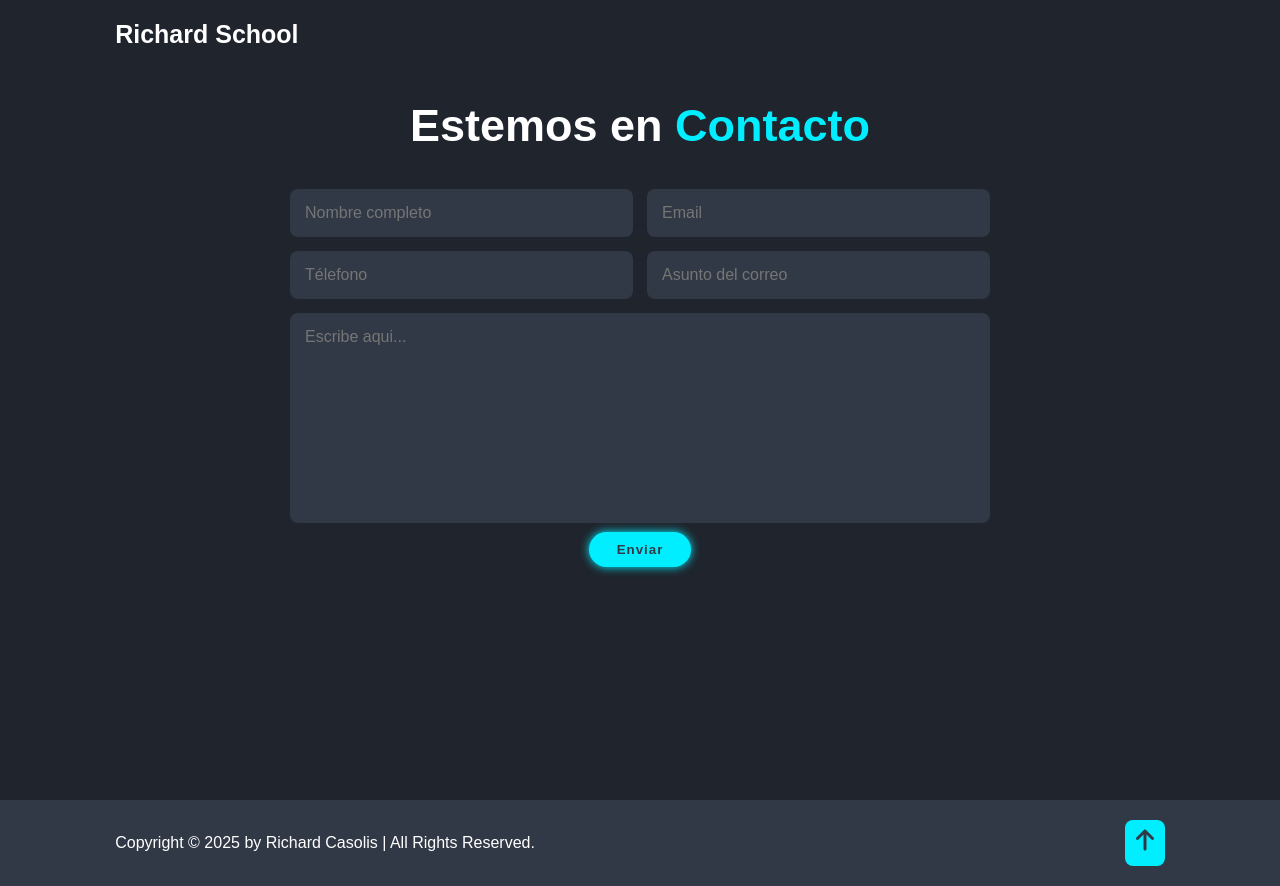
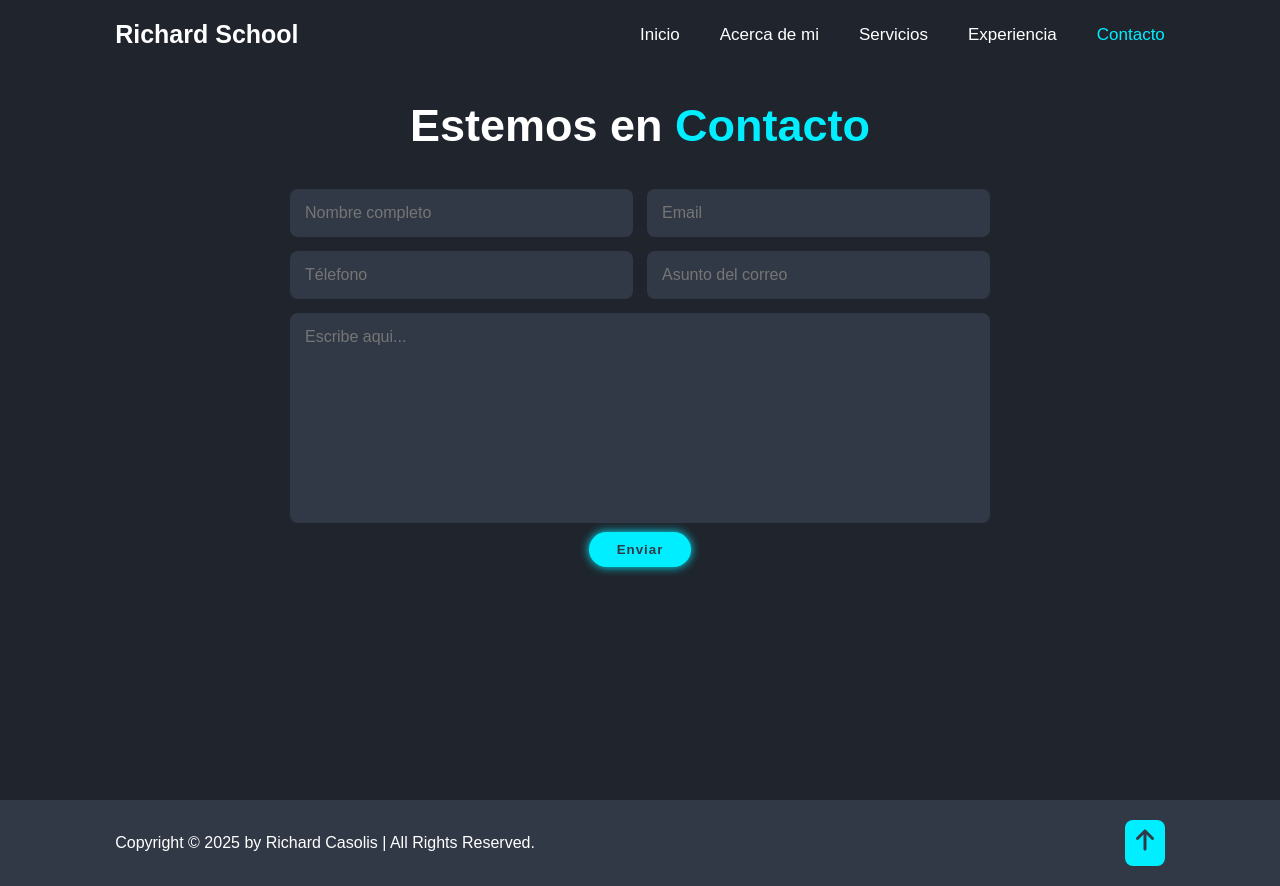
Before and after one commit to AdrianMiranda137/richard_school, a React (Vite) app: page /contact in a window 1280 px wide. Built offline with nearby package versions, Linux system fonts and the light colour scheme.

Commit message:
Fix responsive navbar

```diff
--- a/src/components/common/Navbar/Navbar.jsx
+++ b/src/components/common/Navbar/Navbar.jsx
@@ -1,4 +1,4 @@
-import React, { useState } from "react";
+import React, { useState, useEffect } from "react";
 import './Navbar.css'
 import { NavLink } from "react-router-dom";
 import { FaBars } from "react-icons/fa6";
@@ -33,11 +33,19 @@ const navBarOptions = [
 ]
 
 const Navbar = () => {
-    const [showMenu, setShowMenu] = useState(false);
+    const [showMenu, setShowMenu] = useState(true);
 
     const handleShowMenu = () => {
-        setShowMenu(!showMenu)
+        if (window.innerWidth < 768) {
+            setShowMenu(!showMenu)
+        }
     }
+
+    useEffect(() => {
+        if (window.innerWidth < 768) {
+            setShowMenu(false)
+        }
+    }, []);
 
     return(
         <div className="navbar-container">
```
